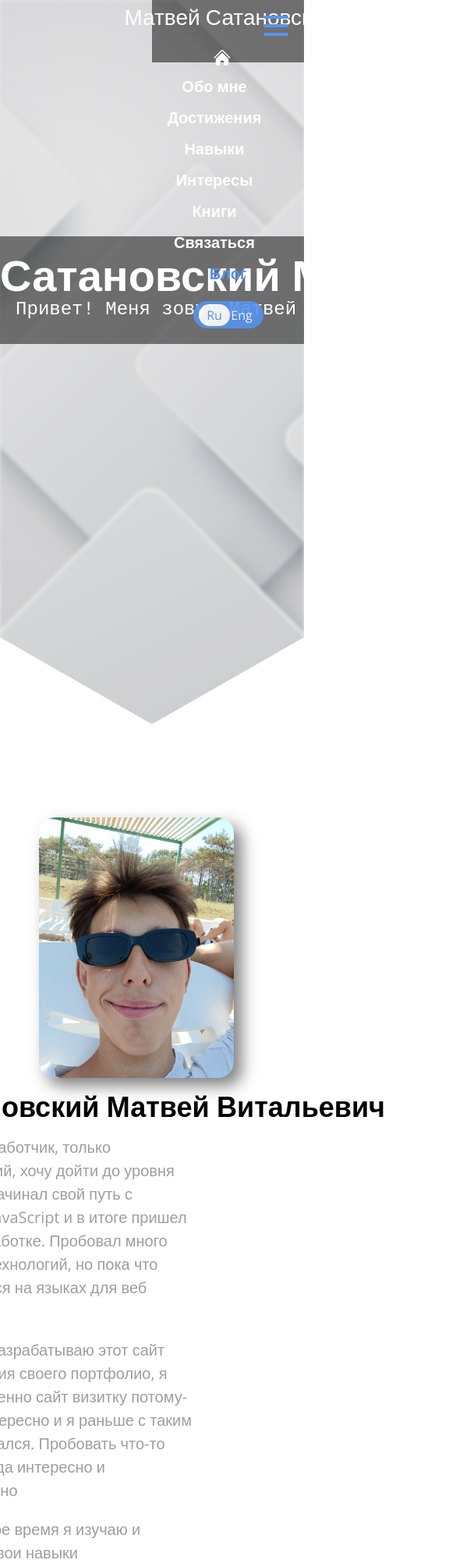
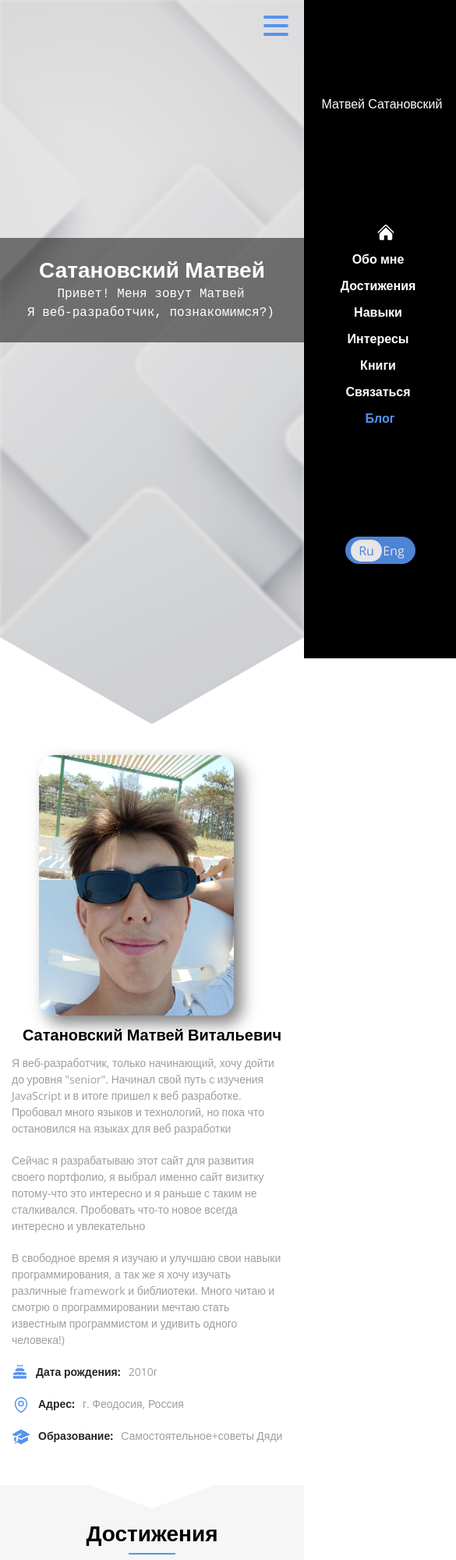
Before and after one commit to Matveysatana/BusinessCard, a plain HTML site: page index.html in a window 390 px wide. Shown: the top 2000 px of the page at 78% size, 585 px wide, since content can reach past the window. Drawn offline with nearby package versions, Linux system fonts and the light colour scheme.

Commit message:
доработки медиа запросов

```diff
--- a/Styles/Skills/section_skills.css
+++ b/Styles/Skills/section_skills.css
@@ -52,6 +52,7 @@
     min-height: 80px;
     max-height: 80px;
     border-radius: 5px;
+    font-size: 24px;
 
     transition: transform .25s ease;
     cursor: pointer;
@@ -72,9 +73,8 @@
 
 .skills-list__element > *:last-child{
     flex:1 1 70%;
+    padding-left: 20px;
 
-    padding-left: 20px;
-    font-size: 24px;
 }
 
 .skills-wrraper .right {
--- a/index.html
+++ b/index.html
@@ -8,7 +8,6 @@
     <link href="https://fonts.googleapis.com/css2?family=Open+Sans:ital,wght@0,300..800;1,300..800&display=swap" rel="stylesheet">
     <link rel="stylesheet" href="./Styles/Reset/reset.css">
     <link rel="stylesheet" href="./Styles/style.css">
-    <link rel="stylesheet" href="./Styles/Media/media.css">
     <link rel="stylesheet" href="./Styles/About_me/section_aboutMe.css">
     <link rel="stylesheet" href="./Styles/Header/headerStyles.css">
     <link rel="stylesheet" href="./Styles/Achievements/section_achiv.css">
@@ -22,6 +21,7 @@
 
 
 
+    <link rel="stylesheet" href="media.css">
     <title>Сатановский Матвей Витальевич</title>
 </head>
 <body>
@@ -141,7 +141,7 @@
 
                     </span>
                     <span class="about-me__extra-element bold">Образование:</span>
-                    <p class="interest-text">Самостоятельное&nbsp;+советы&nbsp;Дяди </p>
+                    <p class="interest-text">Самостоятельное+советы&nbsp;Дяди </p>
                 </li>
             </ul>
         </div>
--- a/Styles/Media/media.css
+++ b/media.css
@@ -7,6 +7,14 @@
 
     --backgraund-black-opacity: rgb(0, 0, 0, .5);
     --backgraund-gray: rgb(225,225,225, .3);
+}
+@media  screen and (max-width: 1200px) {
+    .element-menu {
+        margin-right: 20px;
+    }
+    .logo {
+        font-size: 24px;
+    }
 }
 
 @media  screen and (max-width: 1200px) {
@@ -39,6 +47,10 @@
         max-width: 95%;
     }
 
+
+    .skills-list__element {
+        font-size: 18px;
+    }
 
     /* Interest */
     .interest-text {
@@ -117,8 +129,8 @@
     }
 
     .skills-list__element > *:last-child {
-        flex:  1 1 60%;
-        font-size: 14px;
+        flex: 1 1 60%;
+        font-size: 20px;
     }
 
     /* Interest  */
@@ -191,8 +203,12 @@
     #lang:checked + .switcher::before {
         left:7px;
     }
+
 }
 @media  screen and (max-width: 768px) {
+    .about-me__title {
+        font-size: 20px;
+    }
 
     /* Humburger */
     .menu__humburger {
@@ -238,6 +254,8 @@
 
     #humburger:checked ~ .header-top {
         transform: translateX(0);
+        opacity: 0.8;
+
     }
 
     #humburger:checked ~ .menu__humburger .line1 {
@@ -272,6 +290,7 @@
         width: 100%;
         text-align: center;
         white-space: normal;
+        font-size: 16px;
 
     }
 
@@ -367,10 +386,17 @@
     .wrraper-interest {
         width: 100%;
     }
+
+
+    .interest-text {
+        max-width: 315px;
+    }
     /* Обратная связь */
 
     .wrapper-input {
         width: 100%;
         margin-bottom: 10px;
     }
+
+
 }
```
